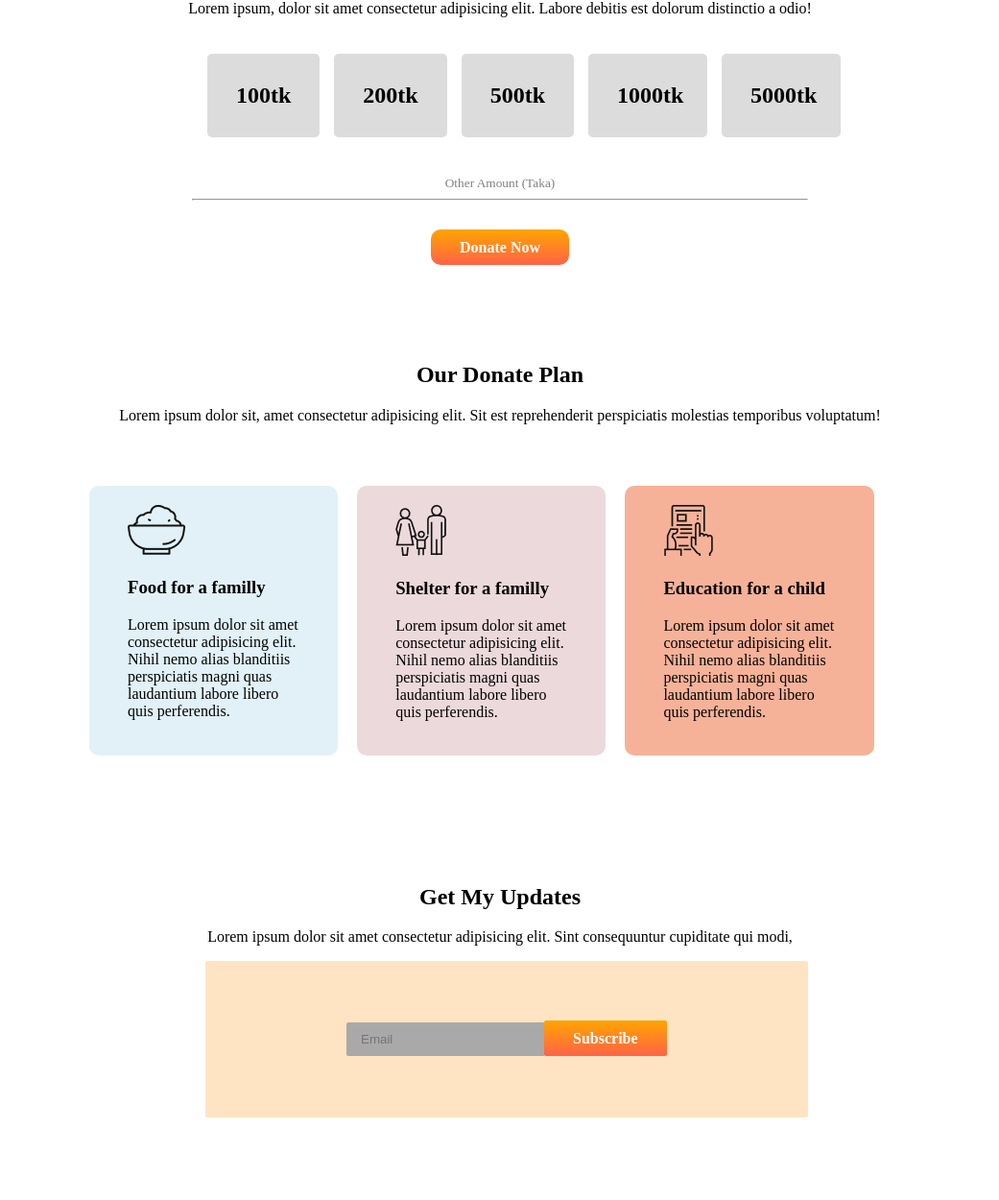
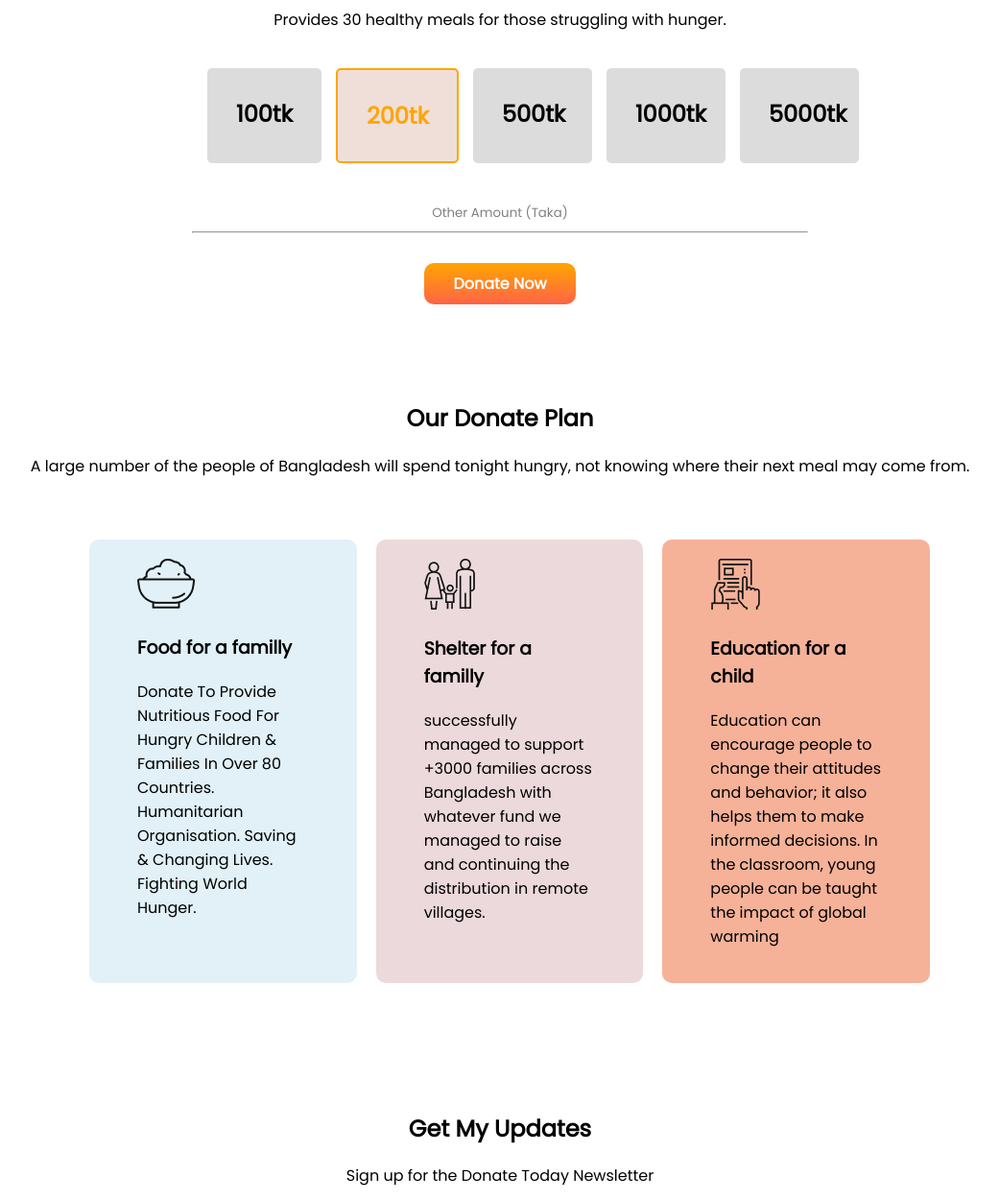
Before and after one commit to Sinthiya-Prapti/donate, a plain HTML site: page index.html in a window 1280 px wide. Shown: the part 807-2057 px from the top of the page at 96% size, without its empty margins (119-1160 px from the left). Drawn offline with Linux system fonts and the light colour scheme.

Commit message:
google font and text

```diff
--- a/index.html
+++ b/index.html
@@ -1,19 +1,24 @@
 <!DOCTYPE html>
 <html lang="en">
+
 <head>
     <meta charset="UTF-8">
     <meta http-equiv="X-UA-Compatible" content="IE=edge">
     <meta name="viewport" content="width=device-width, initial-scale=1.0">
     <title>Donate-today</title>
+    <link rel="preconnect" href="https://fonts.googleapis.com">
+    <link rel="preconnect" href="https://fonts.gstatic.com" crossorigin>
+    <link href="https://fonts.googleapis.com/css2?family=Poppins&display=swap" rel="stylesheet">
     <link rel="stylesheet" href="style.css">
     <link rel="shortcut icon" href="icons/blood.svg" type="image/x-icon">
 </head>
+
 <body>
     <!-- start header part -->
     <section class="header_part">
         <div class="header_text">
             <h1>Let's Help Those Who Are More In Need</h1>
-            <p>Lorem, ipsum dolor sit amet consectetur adipisicing elit. Ab, tenetur.</p>
+            <p>How does global warming affect Bangladesh? Image result for bangladesh global warming</p>
             <a class="donate_btn" href="">Donate Now</a>
         </div>
     </section>
@@ -22,12 +27,12 @@
     <section>
         <div class="donate_text">
             <h1>Donate Today</h1>
-            <p>Lorem ipsum, dolor sit amet consectetur adipisicing elit. Labore debitis est dolorum distinctio a odio!</p>
+            <p>Provides 30 healthy meals for those struggling with hunger.</p>
             <div class="donate_tk">
                 <div class="donate_box">
                     <h2>100tk</h2>
                 </div>
-                <div class="donate_box donate_box_hover">
+                <div class="donate_box donate_box_hover active">
                     <h2>200tk</h2>
                 </div>
                 <div class="donate_box">
@@ -53,23 +58,24 @@
     <section class="donate_wrapper">
         <div class="donate_plan_header_text">
             <h1>Our Donate Plan</h1>
-            <p>Lorem ipsum dolor sit, amet consectetur adipisicing elit. Sit est reprehenderit perspiciatis molestias temporibus voluptatum!</p>
+            <p>A large number of the people of Bangladesh will spend tonight hungry, not knowing where their next meal
+                may come from. </p>
         </div>
         <div class="box_sizing">
             <div class="box_sizing_row1 box_color1">
                 <img src="icons/food.png" alt="">
                 <h3>Food for a familly</h3>
-                <p>Lorem ipsum dolor sit amet consectetur adipisicing elit. Nihil nemo alias blanditiis perspiciatis magni quas laudantium labore libero quis perferendis.</p>
+                <p>Donate To Provide Nutritious Food For Hungry Children & Families In Over 80 Countries. Humanitarian Organisation. Saving & Changing Lives. Fighting World Hunger.</p>
             </div>
             <div class="box_sizing_row1 box_color2">
                 <img src="icons/shelter.png" alt="">
                 <h3>Shelter for a familly</h3>
-                <p>Lorem ipsum dolor sit amet consectetur adipisicing elit. Nihil nemo alias blanditiis perspiciatis magni quas laudantium labore libero quis perferendis.</p>
+                <p>successfully managed to support +3000 families across Bangladesh with whatever fund we managed to raise and continuing the distribution in remote villages.</p>
             </div>
             <div class="box_sizing_row1 box_color3">
                 <img src="icons/Frame-1.png" alt="">
                 <h3>Education for a child</h3>
-                <p>Lorem ipsum dolor sit amet consectetur adipisicing elit. Nihil nemo alias blanditiis perspiciatis magni quas laudantium labore libero quis perferendis.</p>
+                <p>Education can encourage people to change their attitudes and behavior; it also helps them to make informed decisions. In the classroom, young people can be taught the impact of global warming</p>
             </div>
         </div>
     </section>
@@ -79,7 +85,7 @@
     <section class="form_wrapper">
         <div class="form_text">
             <h1>Get My Updates</h1>
-            <p>Lorem ipsum dolor sit amet consectetur adipisicing elit. Sint consequuntur cupiditate qui modi,</p>
+            <p>Sign up for the Donate Today Newsletter</p>
         </div>
         <div class="email_button">
             <input type="email" placeholder="Email">
@@ -92,8 +98,10 @@
         <div class="footer_text">
             <h1>Be Humble</h1>
             <p>I'm gonna do it</p>
+            <p> &copy; Copyright 2000-2022 Donate Today</p>
         </div>
     </footer>
     <!-- end footer paart -->
 </body>
+
 </html>
--- a/style.css
+++ b/style.css
@@ -1,140 +1,170 @@
-body{
+body {
     margin: 0;
+    font-family: 'Poppins', sans-serif;
 }
-.header_part{
+
+.header_part {
     background-image: url(images/donation1.jpg);
     background-repeat: no-repeat;
     width: 100%;
     height: 700px;
     background-size: cover;
 }
-.header_text{
+
+.header_text {
     text-align: center;
     align-items: center;
     padding-top: 100px;
     color: white;
 }
-.header_text h1{
+
+.header_text h1 {
     font-size: 40px;
 }
-.header_text p{
+
+.header_text p {
     padding-bottom: 30px;
 }
+
 /* end header part */
 /* start donate today tk part */
-.donate_btn{
+.donate_btn {
     text-decoration: none;
     color: white;
-    background-image: linear-gradient(orange,tomato);
+    background-image: linear-gradient(orange, tomato);
     padding: 10px 30px;
     border-radius: 10px;
     font-weight: bold;
 
 }
-.donate_text{
+
+.donate_text {
     width: 100%;
     text-align: center;
     padding-top: 40px;
     padding-bottom: 40px;
 }
-.donate_tk{
+
+.donate_tk {
     display: flex;
     margin: 3% 25%;
 }
-.donate_box{
+
+.donate_box {
     width: 10%;
     background-color: gainsboro;
     padding: 10px 30px;
     margin-left: 15px;
     border-radius: 5px;
 }
-.donate_box_hover:hover{
-    background-color:rgb(240, 223, 217);
+
+.active,
+.donate_box_hover:hover {
+    background-color: rgb(240, 223, 217);
     border: 2px solid orange;
     color: orange;
 
 }
-.other_amount small{
+
+.other_amount small {
     color: gray;
 }
-.other_amount hr{
+
+.other_amount hr {
     width: 50%;
     color: gray;
     margin-bottom: 40px;
 }
+
 /* end donate today tk part */
 /* start donate plan 3 card */
-.donate_wrapper{
+.donate_wrapper {
     padding-top: 50px;
 }
-.donate_plan_header_text{
+
+.donate_plan_header_text {
     text-align: center;
 }
-.box_sizing{
+
+.box_sizing {
     display: flex;
     margin: 5% 15%;
 }
-.box_sizing_row1{
+
+.box_sizing_row1 {
     width: 20%;
-    padding: 20px 40px;
+    padding: 20px 50px;
     margin-left: 20px;
     border-radius: 10px;
 }
-.box_color1{
+
+.box_color1 {
     background-color: rgb(225, 241, 247);
 }
-.box_color2{
+
+.box_color2 {
     background-color: rgb(236, 217, 220);
 }
-.box_color3{
+
+.box_color3 {
     background-color: rgb(245, 178, 153);
 }
+
 /* end donate plan 3 card */
 /* start form */
-.form_wrapper{
+.form_wrapper {
     padding-top: 50px;
     padding-bottom: 100px;
 }
-.form_text{
+
+.form_text {
     text-align: center;
 
 }
-.email_button{
+
+.email_button {
     background-color: bisque;
     padding: 5%;
     text-align: center;
     width: 500px;
-    margin-left:26%;
+    margin-left: 26%;
     margin-right: 20%;
     border-radius: 2px;
 }
-.email_button input{
+
+.email_button input {
     background-color: darkgray;
     border: none;
-    padding: 10px 15px;
+    padding: 13px 15px;
     border-radius: 2px;
 }
-.button_sizing{
+
+.button_sizing {
     margin-left: -5px;
     border-radius: 2px;
 }
+
 /* start footer */
 
-.footer{
+.footer {
     background-color: black;
     padding: 30px;
 }
-.footer_text{
+
+.footer_text {
     text-align: center;
     color: white;
 }
-.footer_text h1{
-    color:tomato;
+
+.footer_text h1 {
+    color: tomato;
     font-style: italic;
 
 
 }
-.footer_text p{
+
+.footer_text p {
     color: lightgrey;
 }
+
 /* end footer part */
```
